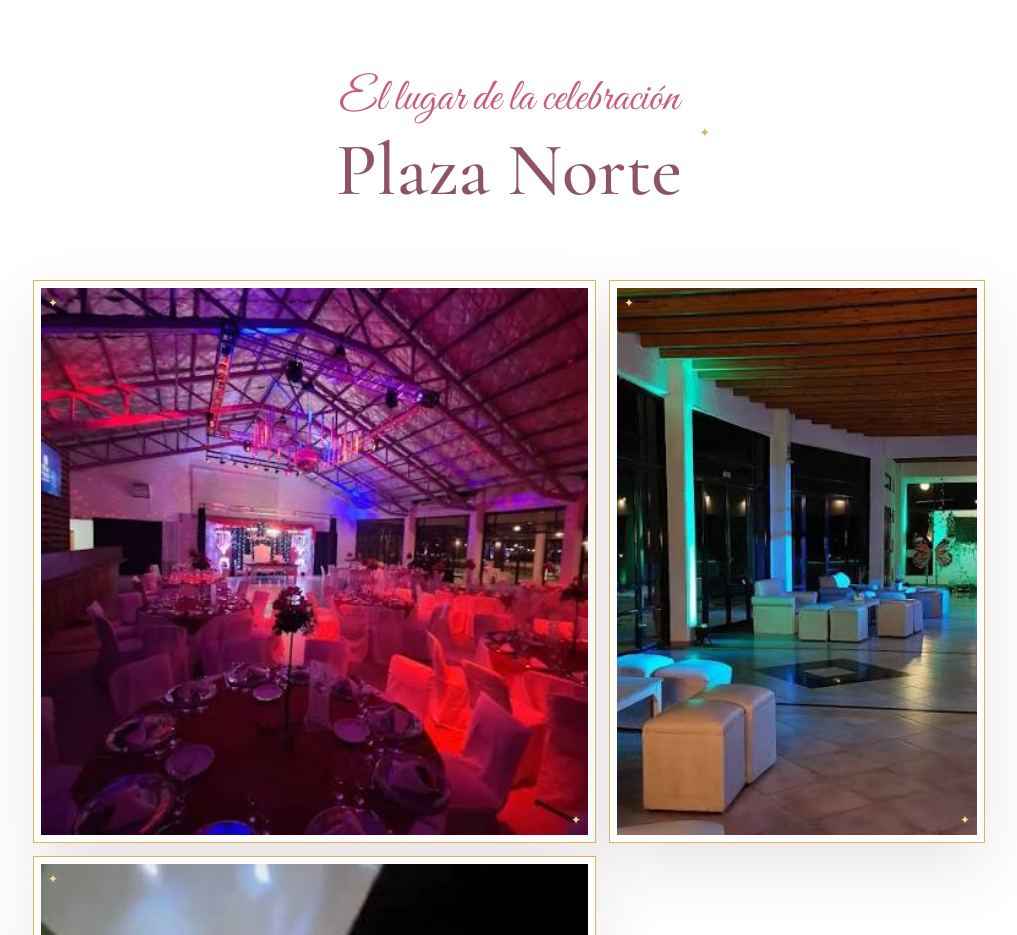
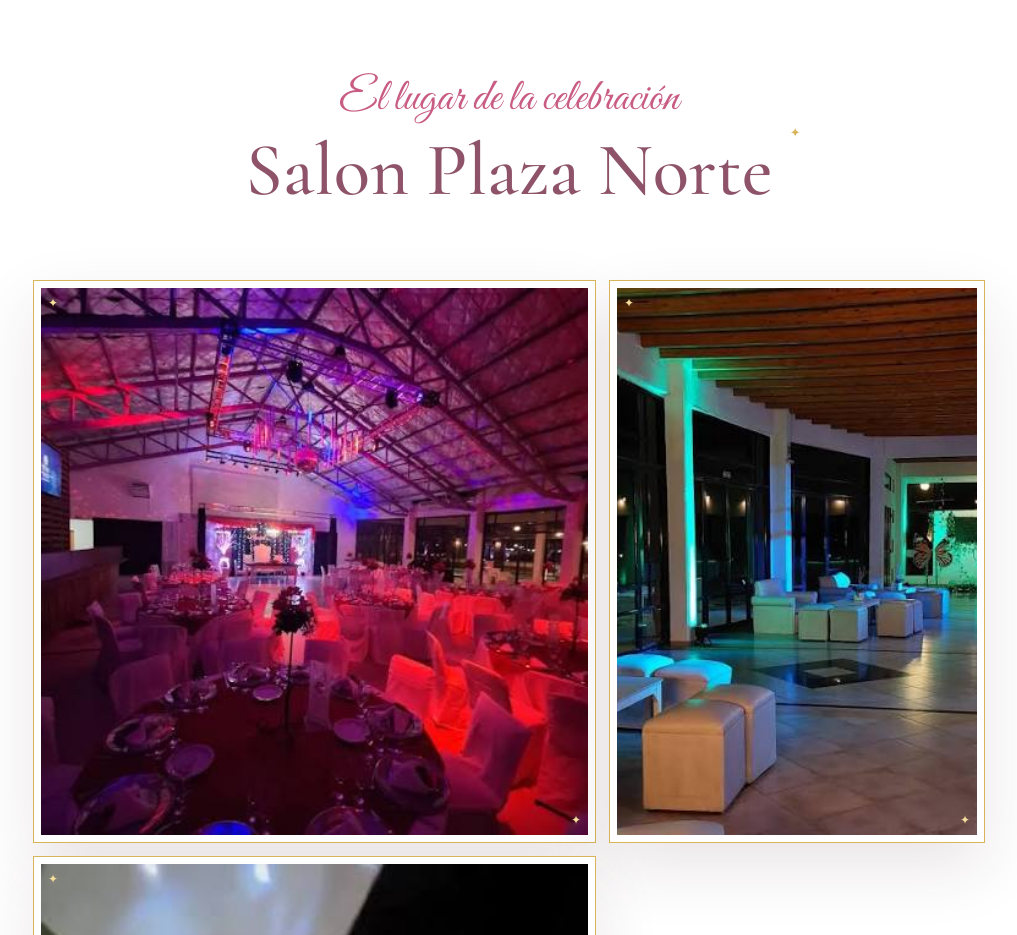
Before and after one commit to octavio0990g4to6ta2025/morenaXV, a plain HTML site: page index.html in a window 1280 px wide. Shown: the part 4860-5795 px from the top of the page, without its empty margins (131-1148 px from the left). Drawn offline with nearby package versions, Linux system fonts and the light colour scheme.

Commit message:
Update index.html

```diff
--- a/index.html
+++ b/index.html
@@ -2399,7 +2399,7 @@
     </div>
 
     <h2 class="titulo">
-        Plaza Norte
+       Salon Plaza Norte
     </h2>
 
 
```
